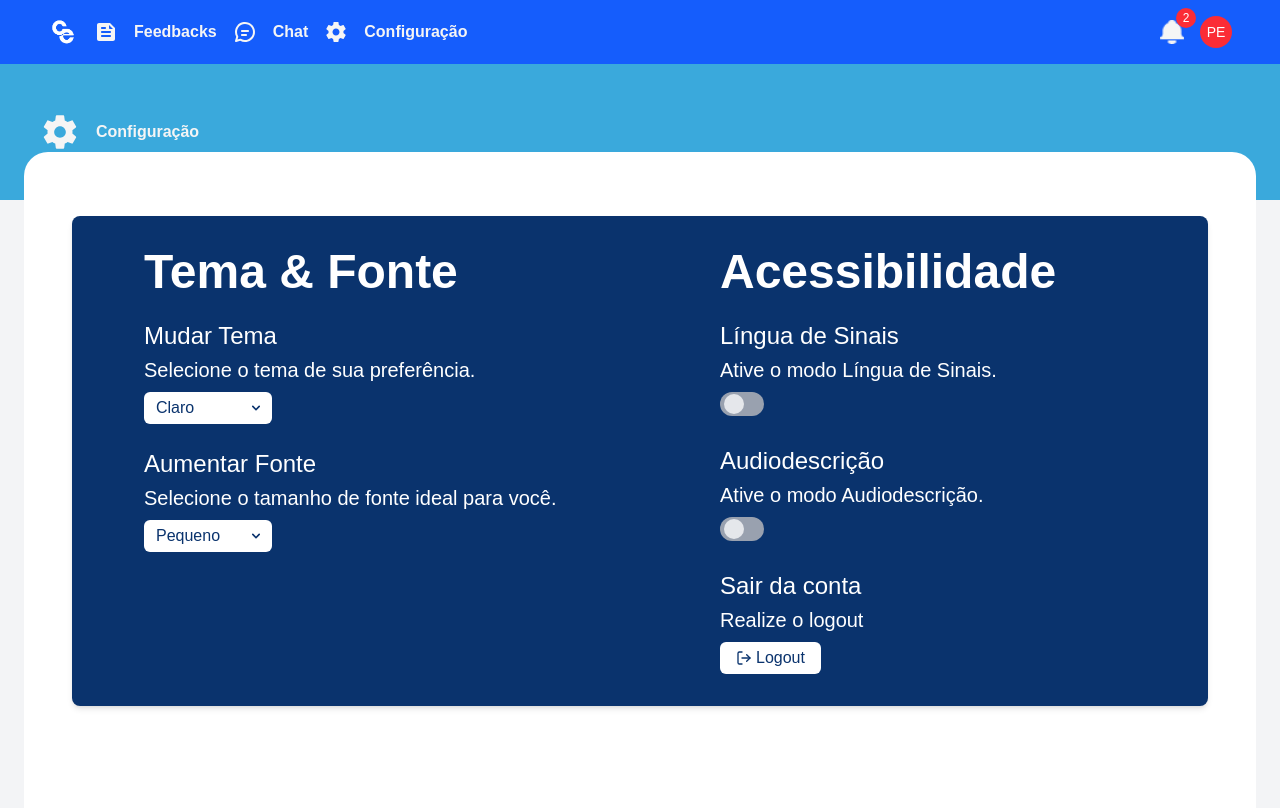
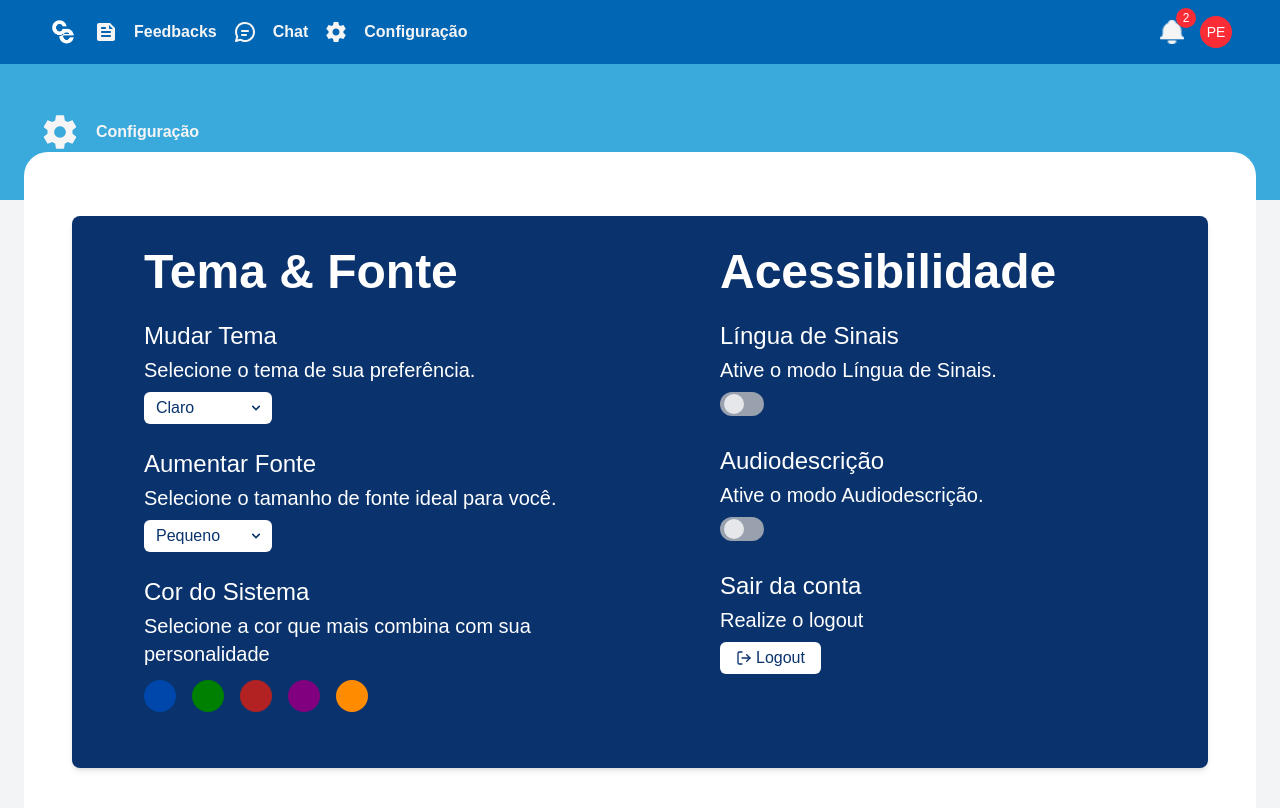
Before and after one commit to GustavoBrDev/front-projeto, a Next.js app: page /configuration in a window 1280 px wide. Shown: the top 808 px of the page. Built offline with nearby package versions, Linux system fonts and the light colour scheme.

Commit message:
Lógica - Alterar a cor
Criado a lógica para alterar a cor do sistema e salvar de forma temporária.

```diff
--- a/src/components/ConfiguracoesPanel.jsx
+++ b/src/components/ConfiguracoesPanel.jsx
@@ -1,6 +1,6 @@
 "use client"
 
-import { useState } from "react"
+import { useState, useEffect } from "react"
 import { Switch } from "@/components/inputs/Switch"
 import Link from "next/link"
 import { RoutePaths } from "@/app/RoutePaths"
@@ -8,15 +8,57 @@ import { RoutePaths } from "@/app/RoutePaths"
 export default function ConfiguracoesPanel() {
   const [tema, setTema] = useState("Claro")
   const [tamanhoFonte, setTamanhoFonte] = useState("Pequeno")
-  const [idioma, setIdioma] = useState("Português")
+  const [ corSistema, setCorSistema] = useState("Azul");
   const [linguaSinais, setLinguaSinais] = useState(false)
   const [audioDescricao, setAudioDescricao] = useState(false)
+
+  // Carregar a cor do sistema do localStorage ao montar o componente
+  useEffect(() => {
+    const savedCor = localStorage.getItem("corSistema");
+    if (savedCor) {
+      setCorSistema(savedCor);
+    }
+  }, []);
+
+  // Atualizar o localStorage sempre que a cor do sistema mudar
+  useEffect(() => {
+    localStorage.setItem("corSistema", corSistema);
+    const root = document.documentElement;
+
+    switch (corSistema) {
+      case "blue":
+        root.style.setProperty('--bluePrimary', '#0047AB');
+        root.style.setProperty('--blueSecondary', '#007BFF');
+        root.style.setProperty('--blueTertiary', '#A3C1DA');
+        break;
+      case "green":
+        root.style.setProperty('--bluePrimary', '#4CAF50');
+        root.style.setProperty('--blueSecondary', '#16b51c');
+        root.style.setProperty('--blueTertiary', '#008000');
+        break;
+      case "red":
+        root.style.setProperty('--bluePrimary', '#db4d2e');
+        root.style.setProperty('--blueSecondary', '#B22222');
+        root.style.setProperty('--blueTertiary', '#f25757');
+        break;
+      case "purple":
+        root.style.setProperty('--bluePrimary', '#d277f7');
+        root.style.setProperty('--blueSecondary', '#9B59B6');
+        root.style.setProperty('--blueTertiary', '#904fab');
+        break;
+      case "orange":
+        root.style.setProperty('--bluePrimary', '#f27607');
+        root.style.setProperty('--blueSecondary', '#e88b2e');
+        root.style.setProperty('--blueTertiary', '#faa32a');
+        break;
+      default:
+        break;
+    }
+  }, [corSistema]);
 
   const handleLogout = () => {
     // localStorage.removeItem("token")
   }
-
-
   return (
     <div className="bg-[var(--bluePrimary)] rounded-lg p-2 m-8 shadow-md">
       <div className="grid grid-cols-1 md:grid-cols-2 gap-8">
@@ -76,6 +118,48 @@ export default function ConfiguracoesPanel() {
               </div>
             </div>
           </div>
+
+          <div className="mb-6">
+        <h3 className="text-lg md:text-xl lg:text-2xl font-medium mb-1">Cor do Sistema</h3>
+        <p className="text-base md:text-lg lg:text-xl mb-2">Selecione a cor que mais combina com sua personalidade</p>
+        <div className="flex space-x-4 mt-3">
+          {[
+            { id: "blue", color: "#0047AB", label: "Azul" },
+            { id: "green", color: "#008000", label: "Verde" },
+            { id: "red", color: "#B22222", label: "Vermelho" },
+            { id: "purple", color: "#800080", label: "Roxo" },
+            { id: "orange", color: "#FF8C00", label: "Laranja" },
+          ].map((item) => (
+            <button
+              key={item.id}
+              type="button"
+              className={`relative w-8 h-8 rounded-full focus:outline-none focus:ring-2 focus:ring-white focus:ring-offset-2`}
+              style={{ backgroundColor: item.color }}
+              onClick={() => setCorSistema(item.id)}
+              title={item.label}
+              aria-label={`Selecionar cor ${item.label}`}
+            >
+
+              {corSistema === item.id && (
+                <span className="absolute inset-0 flex items-center justify-center">
+                  <svg
+                    xmlns="http://www.w3.org/2000/svg"
+                    className="h-5 w-5 text-white"
+                    viewBox="0 0 20 20"
+                    fill="currentColor"
+                  >
+                    <path
+                      fillRule="evenodd"
+                      d="M16.707 5.293a1 1 0 010 1.414l-8 8a1 1 0 01-1.414 0l-4-4a1 1 0 011.414-1.414L8 12.586l7.293-7.293a1 1 0 011.414 0z"
+                      clipRule="evenodd"
+                    />
+                  </svg>
+                </span>
+              )}
+            </button>
+          ))}
+        </div>
+      </div>
         </div>
 
         {/* Coluna da direita */}
--- a/src/components/Header/Header.jsx
+++ b/src/components/Header/Header.jsx
@@ -146,7 +146,7 @@ export function Header() {
 
   return (
     <>
-      <header className="bg-blue-600 text-white fixed px-6 top-0 w-full z-50">
+      <header className="bg-[var(--blueSecondary)] text-white fixed px-6 top-0 w-full z-50">
         <div className="w-full px-6">
           <div className="flex h-16 items-center justify-between w-full">
             {/* Logo - oculto em mobile */}
```
